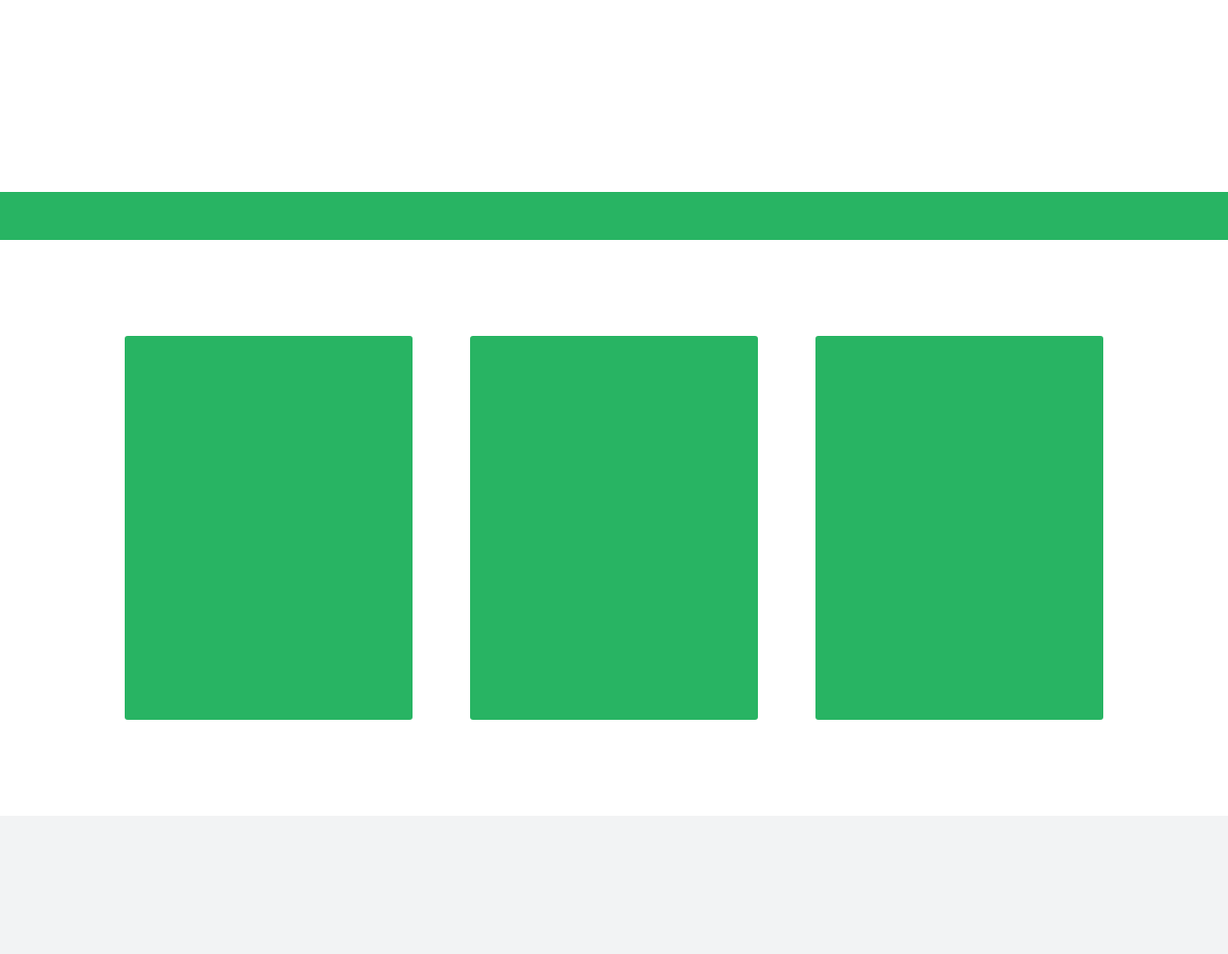
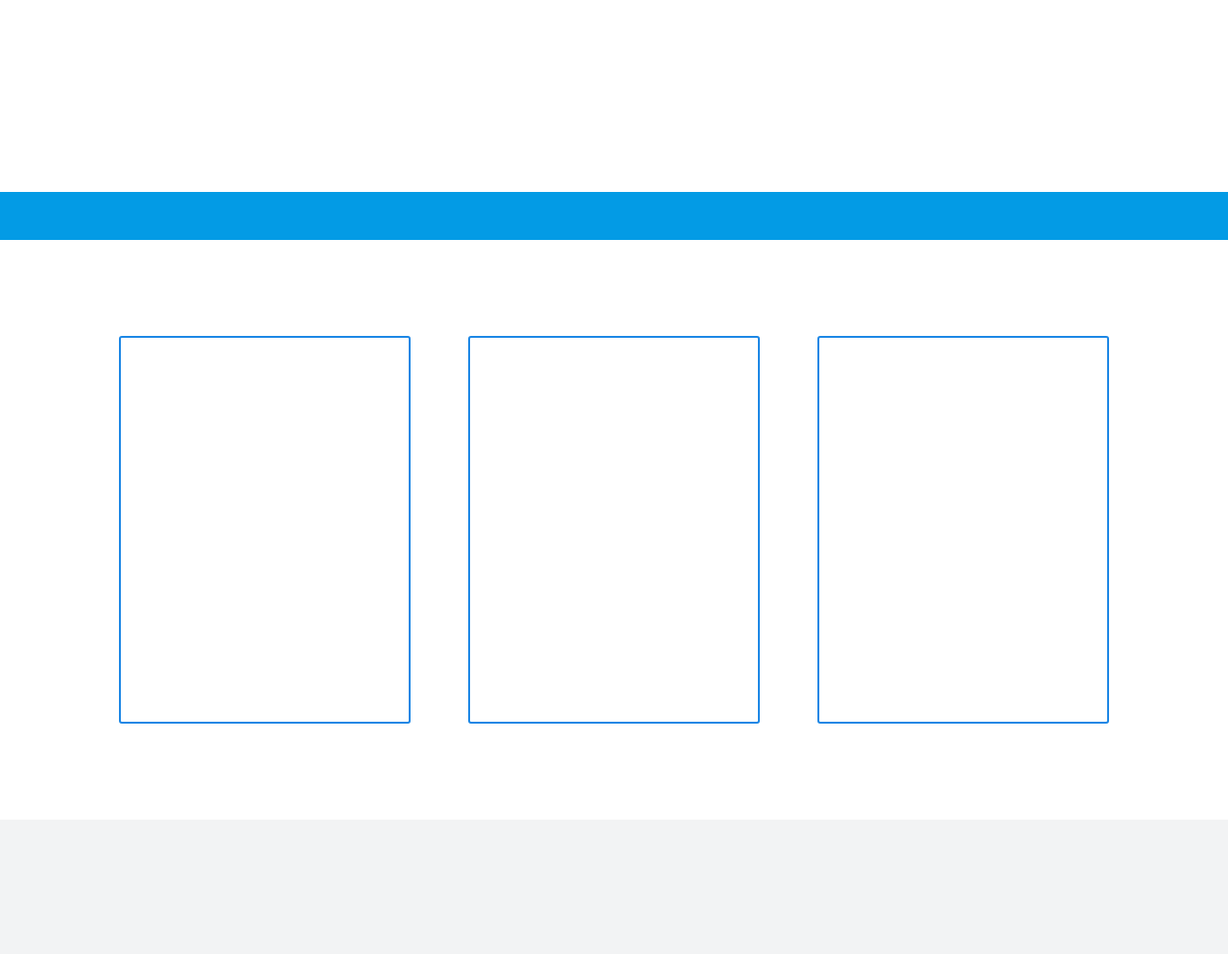
Before and after one commit to LuckehPickle/Comet, a Django app: template frontpage/templates/frontpage/index.html in a window 1280 px wide. Shown: the part 450-1444 px from the top of the page at 96% size. Run offline with Django 3.2, Linux system fonts and the light colour scheme; the template is opened without the code that fills it, so the values that code supplies are empty; some libraries are stand-ins or nearby versions.

Commit message:
Changed some styles.

```diff
--- a/frontpage/static/frontpage/main.css
+++ b/frontpage/static/frontpage/main.css
@@ -43,7 +43,7 @@ body{
     top: 0;
     width: 100%;
     height: 40px;
-    background-color: #FEFEFE;
+    background-color: #F5F5F5;
     color: #1C87E5;
 }
 
@@ -90,7 +90,7 @@ body{
 .jumbo-footer{
     width: 100%;
     height: 50px;
-    background-color: #28B463;
+    background-color: #039BE5;
 }
 
 .about{
@@ -106,9 +106,11 @@ body{
 .about div{
     width: 200px;
     height: 280px;
-    background-color: #28B463;
     margin: 20px;
     border-radius: 3px;
+    border-color: #1C87E5;
+    border-style: solid;
+    border-width: 2.5px;
 }
 
 .features{
```
